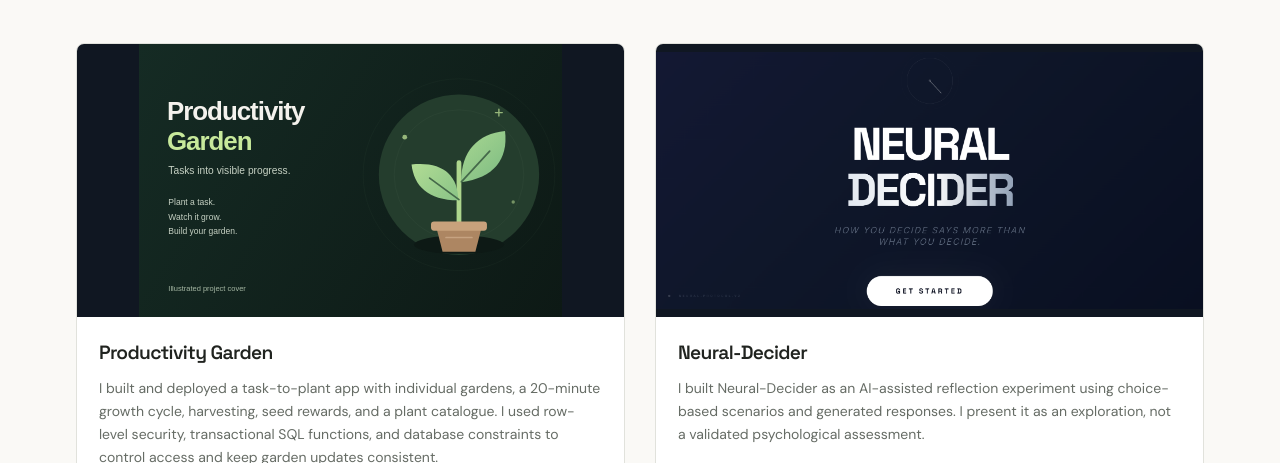
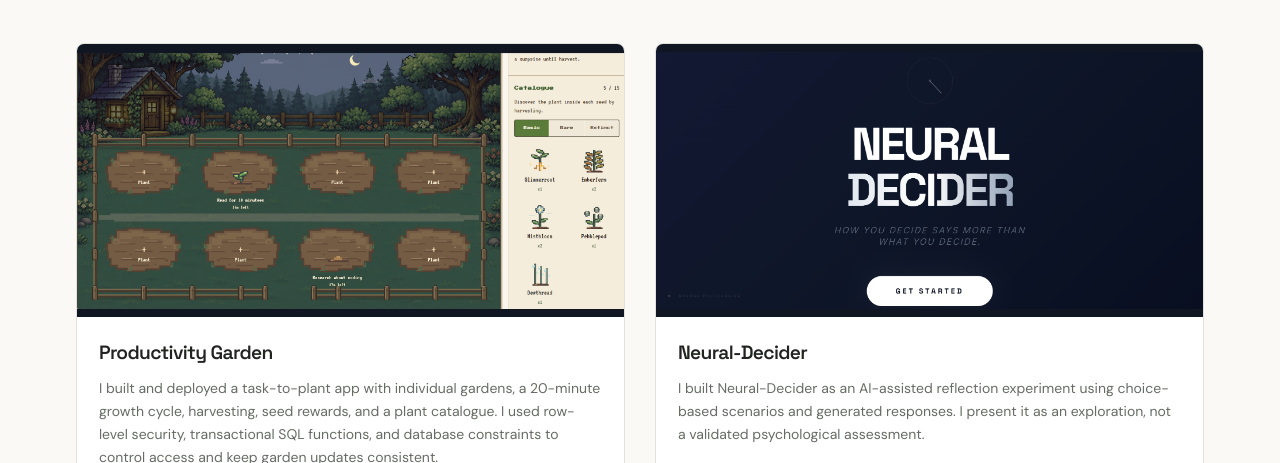
Before and after one commit to techieNiladri/niladridey_portfolio, a plain HTML site: page index.html in a window 1280 px wide. Shown: the part 1970-2433 px from the top of the page. Drawn offline with Linux system fonts and the light colour scheme.

Commit message:
Show my real Productivity Garden screenshot

```diff
--- a/index.html
+++ b/index.html
@@ -688,9 +688,9 @@ body { background:var(--bg); color:var(--fg); }
       </header>
       <div class="work-wrapper reveal">
         <div class="work-track" role="list" aria-label="Case studies">
-          <!-- Illustrated cover; the project link opens the deployed app. -->
+          <!-- In-app screenshot; the project link opens the deployed app. -->
           <article class="work-card card" role="listitem">
-            <div class="work-media"><img class="project-screenshot" src="assets/productivity-garden-cover.svg" alt="Illustrated cover for my Productivity Garden app, showing a growing plant" loading="lazy" decoding="async"></div>
+            <div class="work-media"><img class="project-screenshot" src="assets/productivity-garden-screenshot.png" alt="My Productivity Garden app showing growing task plants and the plant catalogue" loading="lazy" decoding="async"></div>
             <div class="work-content">
               <h3>Productivity Garden</h3>
               <p>I built and deployed a task-to-plant app with individual gardens, a 20-minute growth cycle, harvesting, seed rewards, and a plant catalogue. I used row-level security, transactional SQL functions, and database constraints to control access and keep garden updates consistent.</p>
```
Also changed, not shown: assets/productivity-garden-screenshot.png (added).
